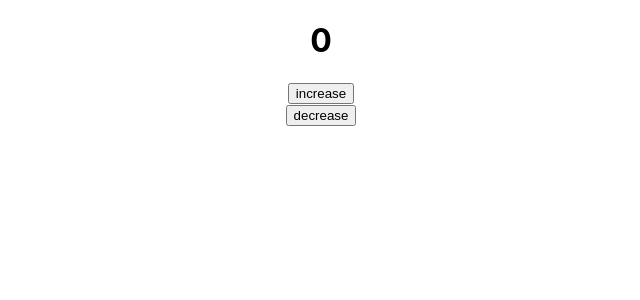
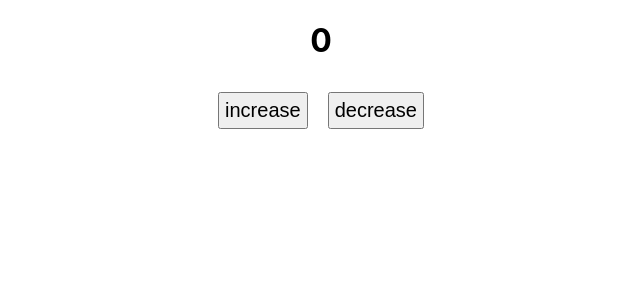
Before and after one commit to aynazheydariafshar/Aynaz-HeydariAfshar-hw14-maktab66, a React (Create React App) app in the folder ex1/: page / in a window 1280 px wide. Shown: the top 300 px of the page, without its empty margins (319-959 px from the left). Built offline with nearby package versions, Linux system fonts and the light colour scheme.

Commit message:
add style for counter and button

```diff
--- /dev/null
+++ b/ex1/src/Assests/Styles/Button.css
@@ -0,0 +1,11 @@
+.btn-num{
+    margin: 10px;
+    padding: 5px;
+    font-size: 20px;
+}
+
+.btn-num:hover{
+    cursor: pointer;
+    background-color: white;
+    border-color: rgb(2, 255, 2);
+}
--- /dev/null
+++ b/ex1/src/Assests/Styles/Counter.css
@@ -0,0 +1,6 @@
+.style-btn{
+    display: flex;
+    flex-direction: row;
+    align-items: center;
+    justify-content: center;
+}
--- a/ex1/src/Component/Button.js
+++ b/ex1/src/Component/Button.js
@@ -1,11 +1,12 @@
 import React from 'react';
+import '../Assests/Styles/Button.css';
 
 export default class Button extends React.Component{
     render(){
         console.log(this.props)
         return(
-            <div>
-                <button onClick={this.props.clickHandler}>{this.props.title}</button>
+            <div className='div-btn'>
+                <button className='btn-num' onClick={this.props.clickHandler}>{this.props.title}</button>
             </div>
         )
     }
--- a/ex1/src/Component/Counter.js
+++ b/ex1/src/Component/Counter.js
@@ -1,5 +1,6 @@
 import React from 'react';
 import Button from './Button';
+import '../Assests/Styles/Counter.css'
 
 
 export default class Counter extends React.Component{
@@ -31,10 +32,12 @@ export default class Counter extends React.Component{
 
     render(){
         return(
-            <div>
+            <div className=''>
                 <h1>{this.state.counter}</h1>
-                <Button title={"increase"} clickHandler={this.handlerIncreaseNum}/>
-                <Button title={"decrease"} clickHandler={this.handlerDecreaseNum}/>
+                <div className='style-btn'>
+                    <Button title={"increase"} clickHandler={this.handlerIncreaseNum}/>
+                    <Button title={"decrease"} clickHandler={this.handlerDecreaseNum}/>
+                </div>
             </div>
         )
     }
```
